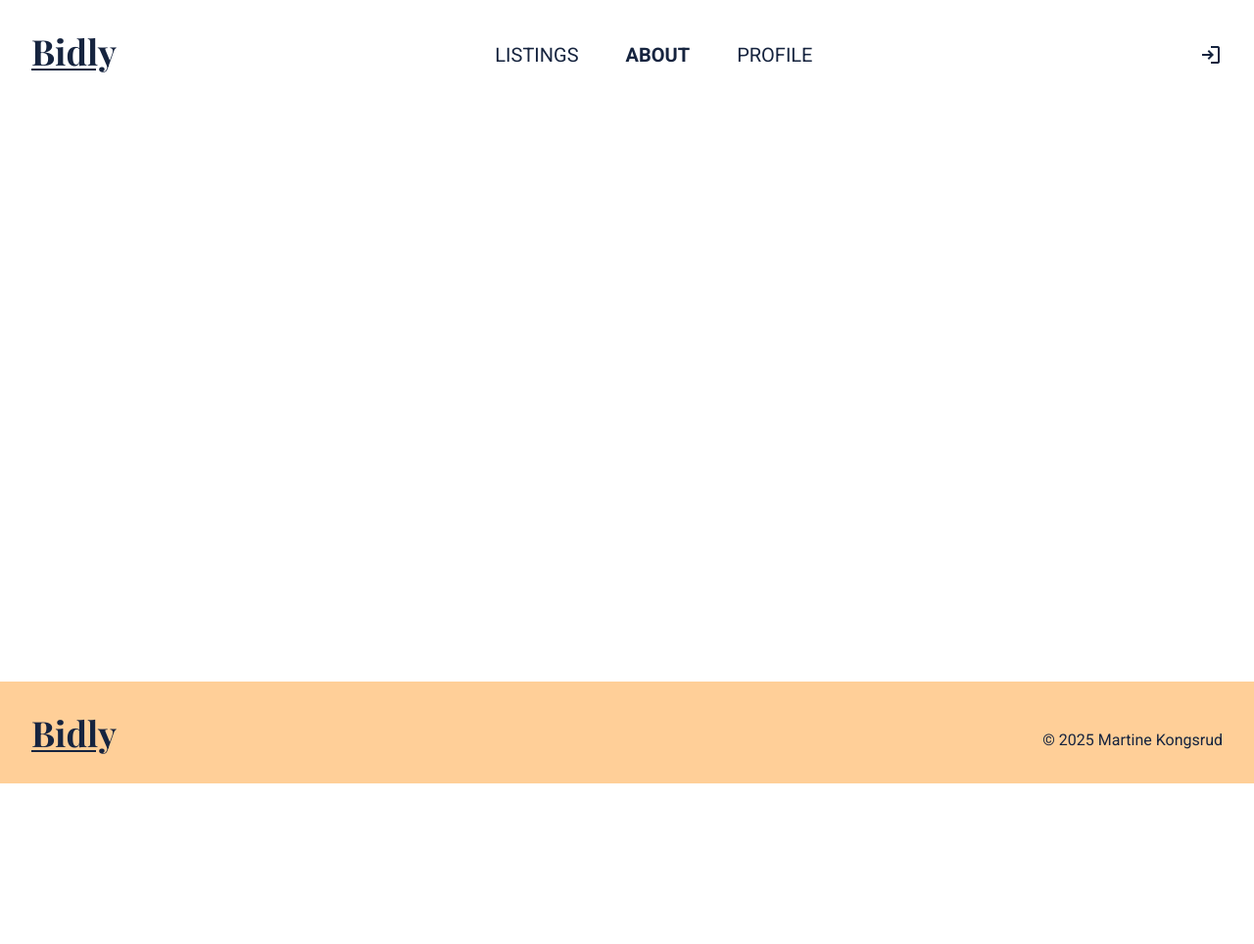
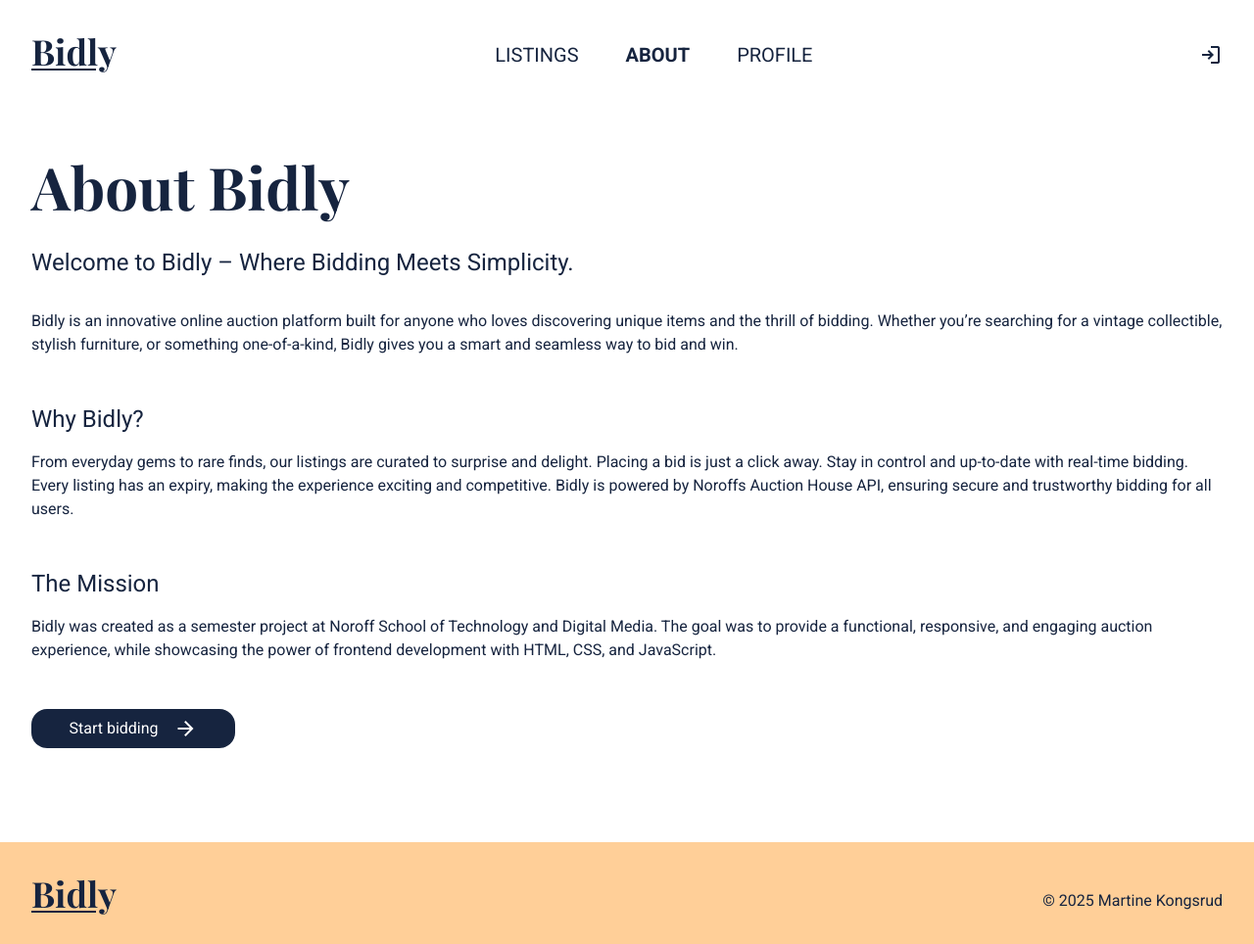
Before and after one commit to Martinekong/fed2-sp2, a website with bundled scripts: page about/index.html in a window 1280 px wide. Shown: the whole page at 98% size. Before the commit the page ends 800 px from the top, so only its background shows below. Built offline with nearby package versions, Linux system fonts and the light colour scheme; no server answers; a web font is replaced by a local one.

Commit message:
about page

```diff
--- a/about/index.html
+++ b/about/index.html
@@ -19,14 +19,14 @@
     <script type="module" src="./../js/main.js"></script>
   </head>
   <body>
-    <header class="p-8 flex items-center justify-between">
+    <header class="flex items-center justify-between p-8">
       <a
         href="./../index.html"
         class="relative font-heading font-bold text-4xl capitalize after:content-[''] after:absolute after:left-0 after:bottom-0 after:h-[2px] after:w-[76%] after:bg-primary z-20"
         >bidly</a
       >
       <span
-        class="material-symbols-outlined hidden md:hidden cursor-pointer absolute top-11 right-8 z-20"
+        class="absolute z-20 hidden cursor-pointer material-symbols-outlined md:hidden top-11 right-8"
         id="close-menu"
         aria-label="close navigation menu"
       >
@@ -46,13 +46,13 @@
         <p id="credits" class="text-lg"></p>
         <a href="./../auth/login">
           <span
-            class="material-symbols-outlined cursor-pointer hidden md:block"
+            class="hidden cursor-pointer material-symbols-outlined md:block"
             id="auth-btn"
           >
           </span>
         </a>
         <span
-          class="material-symbols-outlined md:hidden cursor-pointer"
+          class="cursor-pointer material-symbols-outlined md:hidden"
           id="open-menu"
           aria-label="open navigation menu"
         >
@@ -60,8 +60,60 @@
         </span>
       </div>
     </header>
-    <main></main>
-    <footer class="bg-tertiary p-8 flex items-end justify-between">
+
+    <main>
+      <section
+        class="flex flex-col gap-12 px-8 mb-24 mt-14 lg:mx-auto lg:max-w-7xl lg:w-full"
+      >
+        <div class="flex flex-col gap-8">
+          <h1 class="text-6xl font-bold capitalize font-heading">
+            about bidly
+          </h1>
+          <h2 class="text-2xl">
+            Welcome to Bidly – Where Bidding Meets Simplicity.
+          </h2>
+          <p>
+            Bidly is an innovative online auction platform built for anyone who
+            loves discovering unique items and the thrill of bidding. Whether
+            you’re searching for a vintage collectible, stylish furniture, or
+            something one-of-a-kind, Bidly gives you a smart and seamless way to
+            bid and win.
+          </p>
+        </div>
+        <div class="flex flex-col gap-4">
+          <h2 class="text-2xl">Why Bidly?</h2>
+          <p>
+            From everyday gems to rare finds, our listings are curated to
+            surprise and delight. Placing a bid is just a click away. Stay in
+            control and up-to-date with real-time bidding. Every listing has an
+            expiry, making the experience exciting and competitive. Bidly is
+            powered by Noroffs Auction House API, ensuring secure and
+            trustworthy bidding for all users.
+          </p>
+        </div>
+        <div class="flex flex-col gap-4">
+          <h2 class="text-2xl">The Mission</h2>
+          <p>
+            Bidly was created as a semester project at Noroff School of
+            Technology and Digital Media. The goal was to provide a functional,
+            responsive, and engaging auction experience, while showcasing the
+            power of frontend development with HTML, CSS, and JavaScript.
+          </p>
+        </div>
+        <a
+          href="./../index.html"
+          class="flex justify-center gap-4 px-4 py-2 text-white bg-primary rounded-2xl hover:bg-primary-hover w-52 group"
+        >
+          Start bidding
+          <span
+            class="transition-transform duration-300 material-symbols-outlined group-hover:translate-x-3"
+            >arrow_forward</span
+          >
+        </a>
+      </section>
+    </main>
+
+    <footer class="flex items-end justify-between p-8 bg-tertiary">
       <a
         href="./../index.html"
         class="relative font-heading font-bold text-4xl capitalize after:content-[''] after:absolute after:left-0 after:bottom-0 after:h-[2px] after:w-[76%] after:bg-primary"
```
Also changed, not shown: css/style.css.
